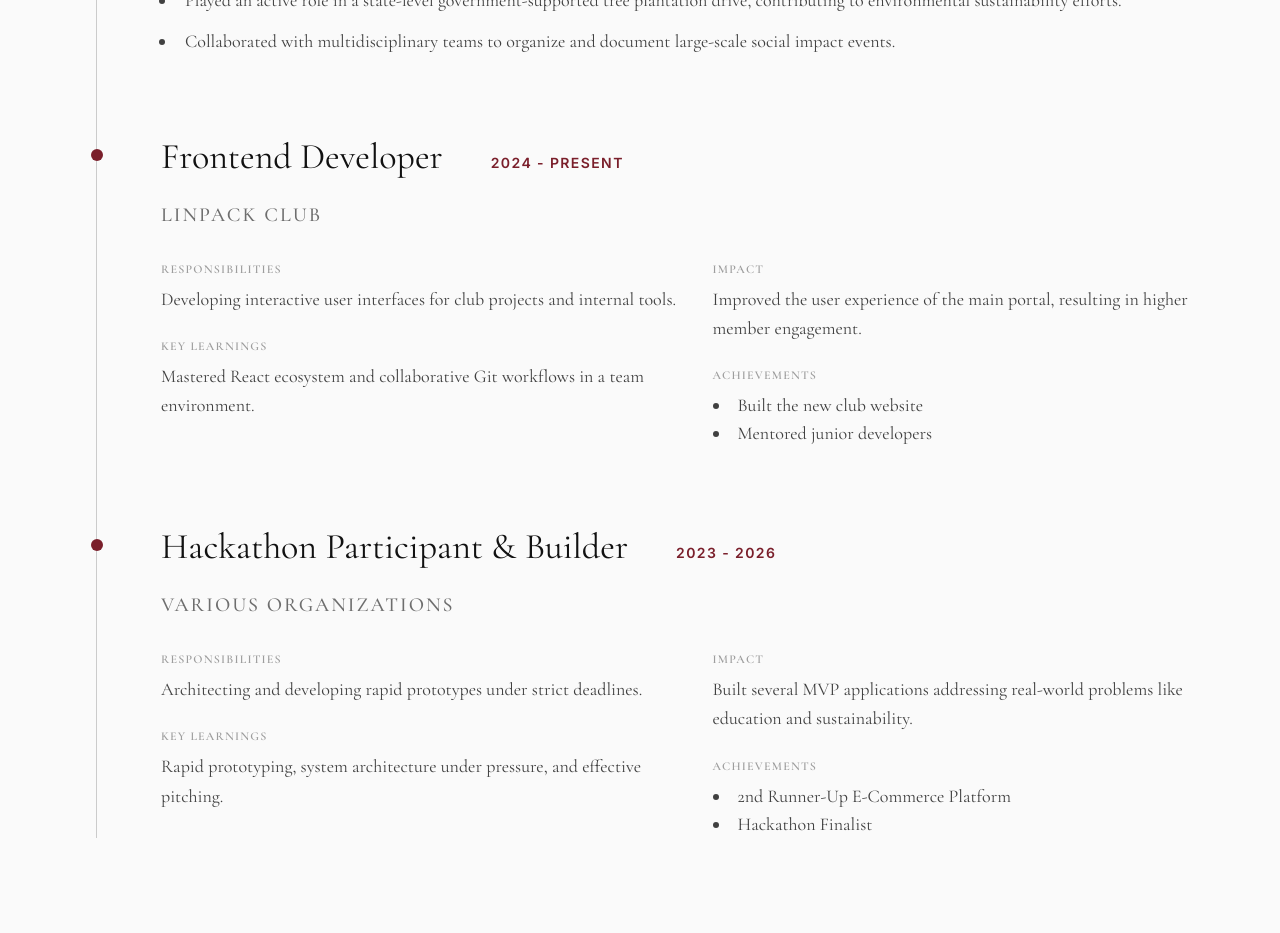
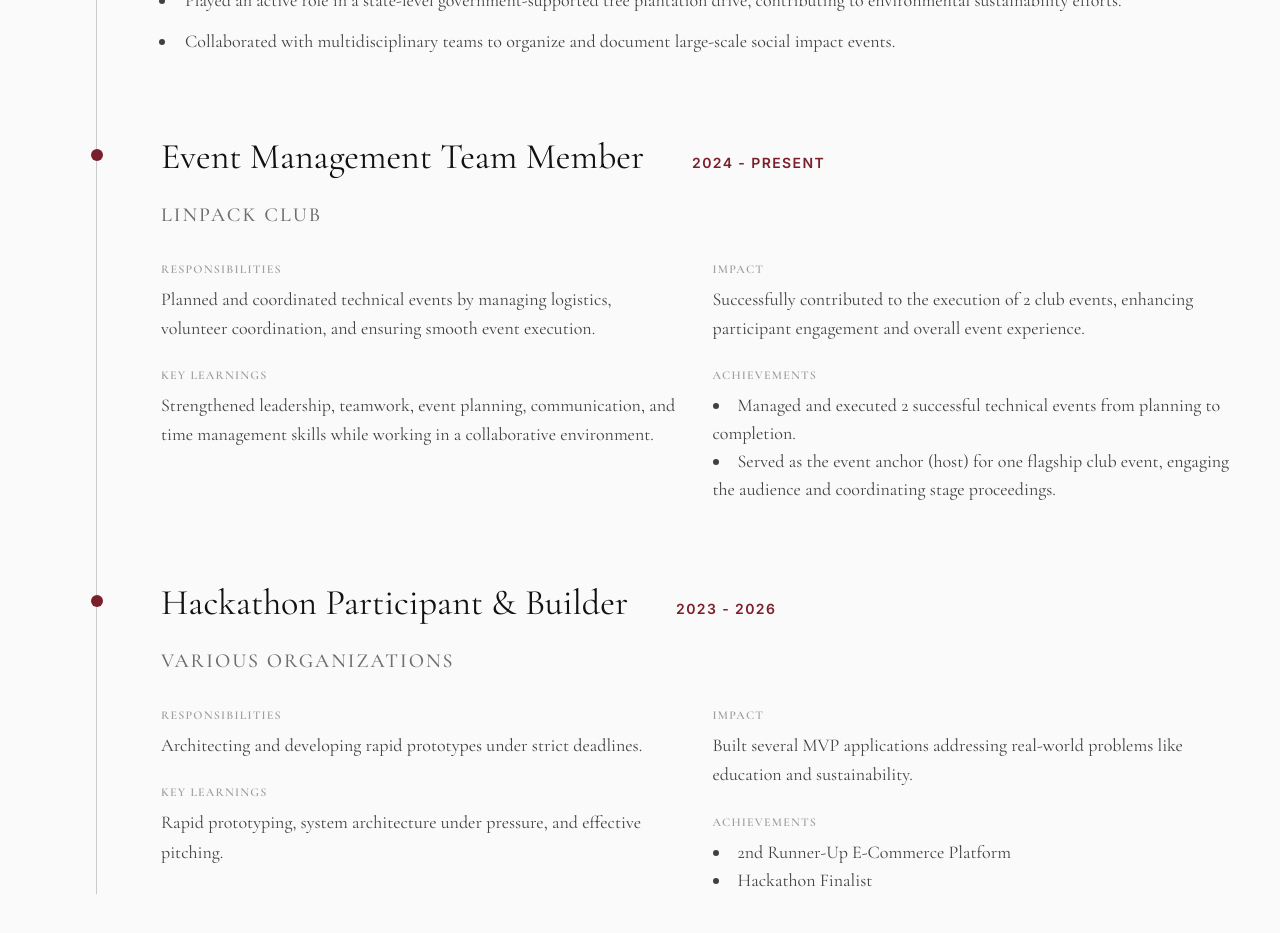
Before and after one commit to anushka-j18/My-Portfolio, a React (Vite) app: page / in a window 1280 px wide. Shown: the part 8340-9273 px from the top of the page. Built offline with nearby package versions, Linux system fonts and the light colour scheme.

Commit message:
Update LINPACK CLUB experience entry

```diff
--- a/src/components/sections/ExperienceTimeline.jsx
+++ b/src/components/sections/ExperienceTimeline.jsx
@@ -12,13 +12,16 @@ const experiences = [
     ]
   },
   {
-    role: 'Frontend Developer',
-    organization: 'Linpack Club',
+    role: 'Event Management Team Member',
+    organization: 'LINPACK CLUB',
     period: '2024 - Present',
-    responsibilities: 'Developing interactive user interfaces for club projects and internal tools.',
-    impact: 'Improved the user experience of the main portal, resulting in higher member engagement.',
-    learnings: 'Mastered React ecosystem and collaborative Git workflows in a team environment.',
-    achievements: ['Built the new club website', 'Mentored junior developers']
+    responsibilities: 'Planned and coordinated technical events by managing logistics, volunteer coordination, and ensuring smooth event execution.',
+    impact: 'Successfully contributed to the execution of 2 club events, enhancing participant engagement and overall event experience.',
+    learnings: 'Strengthened leadership, teamwork, event planning, communication, and time management skills while working in a collaborative environment.',
+    achievements: [
+      'Managed and executed 2 successful technical events from planning to completion.',
+      'Served as the event anchor (host) for one flagship club event, engaging the audience and coordinating stage proceedings.'
+    ]
   },
   {
     role: 'Hackathon Participant & Builder',
```
